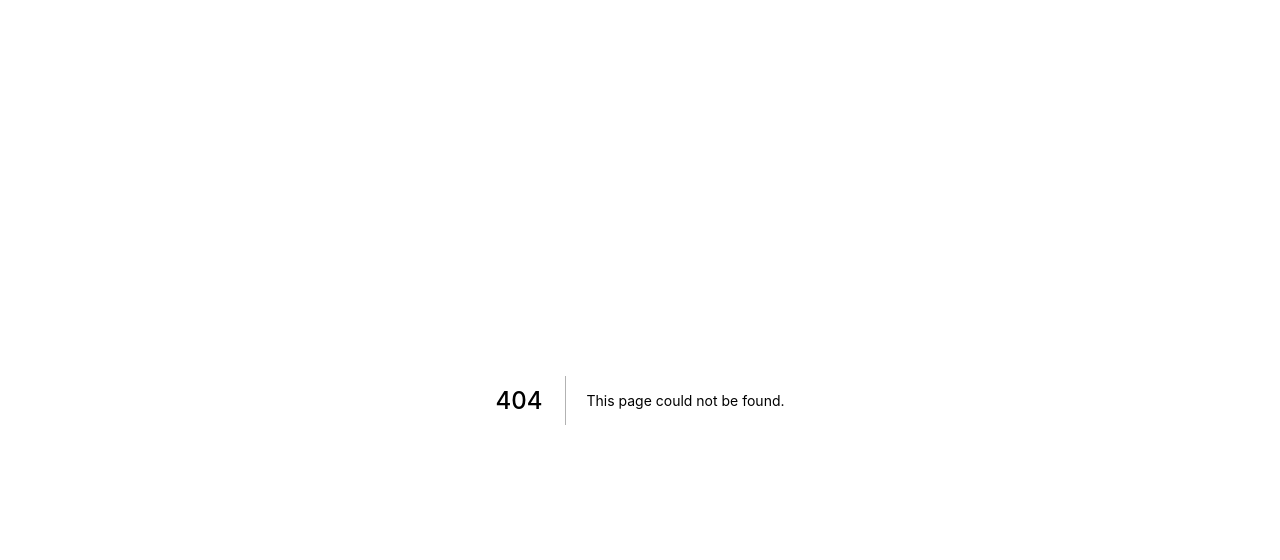
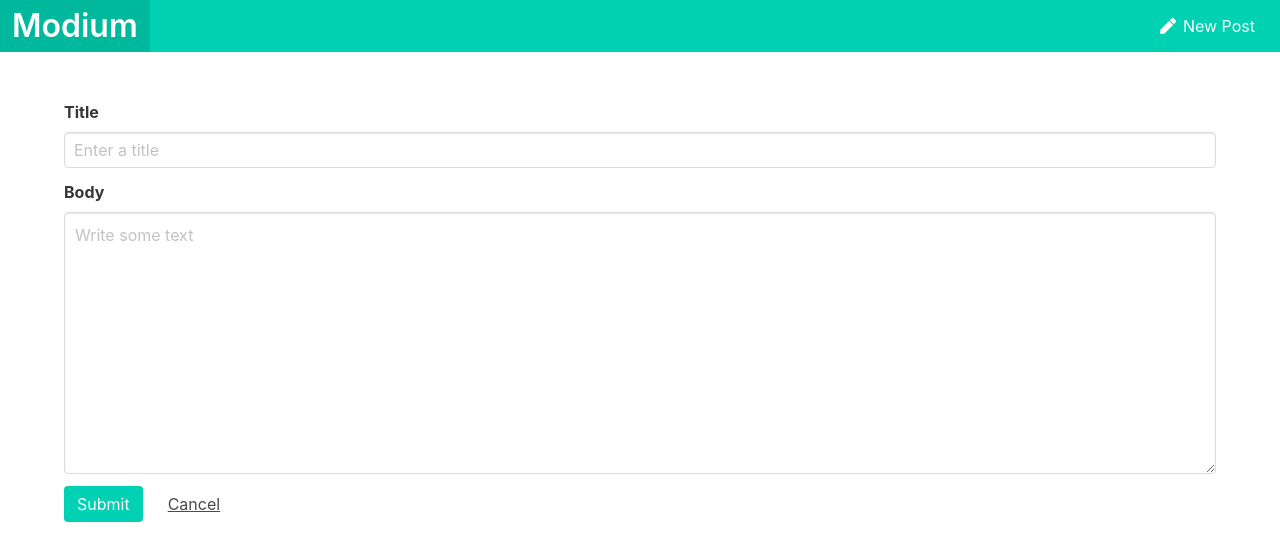
Before and after one commit to razwanizmi/modium, a Next.js app: page /new in a window 1280 px wide. Before the commit this address had no page. Shown: the top 560 px of the page. Built offline with nearby package versions, Linux system fonts and the light colour scheme.

Commit message:
Complete like and refactored

```diff
--- a/components/Navbar.js
+++ b/components/Navbar.js
@@ -17,7 +17,7 @@
     return (
       <nav className="navbar is-primary">
         <div className="navbar-brand">
-          <Link href="/">
+          <Link href="/" prefetch>
             <a className="navbar-item">
               <span className="title is-3 has-text-white">Modium</span>
             </a>
@@ -36,12 +36,14 @@
             <div className="navbar-item">
               <div className="field is-grouped">
                 <p className="control">
-                  <a className="button is-primary" href="/write">
-                    <span className="icon">
-                      <i className="fas fa-pen" />
-                    </span>
-                    <span>New Post</span>
-                  </a>
+                  <Link as="/posts/new" href="/new" prefetch>
+                    <a className="button is-primary">
+                      <span className="icon">
+                        <i className="fas fa-pen" />
+                      </span>
+                      <span>New Post</span>
+                    </a>
+                  </Link>
                 </p>
               </div>
             </div>
--- a/pages/index.js
+++ b/pages/index.js
@@ -13,6 +13,7 @@
               key={post.id}
               as={`/posts/${post.id}`}
               href={`/show?id=${post.id}`}
+              prefetch
             >
               <div className="box post-link">
                 <h3 className="title is-3">{post.title}</h3>
--- /dev/null
+++ b/pages/new.js
@@ -0,0 +1,106 @@
+import fetch from "isomorphic-unfetch";
+import Link from "next/link";
+import Router from "next/router";
+import Layout from "../components/Layout";
+
+class New extends React.Component {
+  state = {
+    form: {
+      title: "",
+      body: ""
+    },
+    loading: false
+  };
+
+  handleChange = e => {
+    const { name, value } = e.target;
+
+    this.setState(({ form }) => ({
+      form: { ...form, [name]: value }
+    }));
+  };
+
+  handleSubmit = async e => {
+    e.preventDefault();
+    const { form } = this.state;
+
+    this.setState(() => ({ loading: true }));
+    const res = await fetch(
+      "https://nameless-inlet-18012.herokuapp.com/posts.json",
+      {
+        method: "POST",
+        headers: {
+          Accept: "application/json",
+          "Content-Type": "application/json"
+        },
+        body: JSON.stringify({
+          post: form
+        })
+      }
+    );
+    const data = await res.json();
+    Router.push(`/posts/${data.id}`);
+  };
+
+  render() {
+    const {
+      form: { title, body },
+      loading
+    } = this.state;
+
+    return (
+      <Layout>
+        <section className="section">
+          <div className="container">
+            <form onSubmit={this.handleSubmit}>
+              <div className="field">
+                <label className="label">Title</label>
+                <div className="control">
+                  <input
+                    className="input"
+                    type="text"
+                    placeholder="Enter a title"
+                    name="title"
+                    value={title}
+                    onChange={this.handleChange}
+                  />
+                </div>
+              </div>
+              <div className="field">
+                <label className="label">Body</label>
+                <div className="control">
+                  <textarea
+                    className="textarea"
+                    placeholder="Write some text"
+                    rows={10}
+                    name="body"
+                    value={body}
+                    onChange={this.handleChange}
+                  />
+                </div>
+              </div>
+              <div className="field is-grouped">
+                <div className="control">
+                  <button
+                    className={`button is-primary ${
+                      loading ? "is-loading" : ""
+                    }`}
+                  >
+                    Submit
+                  </button>
+                </div>
+                <div className="control">
+                  <Link href="/" prefetch>
+                    <button className="button is-text">Cancel</button>
+                  </Link>
+                </div>
+              </div>
+            </form>
+          </div>
+        </section>
+      </Layout>
+    );
+  }
+}
+
+export default New;
--- a/server.js
+++ b/server.js
@@ -9,6 +9,11 @@
   .prepare()
   .then(() => {
     const server = express();
+
+    server.get("/posts/new", (req, res) => {
+      const actualPage = "/new";
+      app.render(req, res, actualPage);
+    });
 
     server.get("/posts/:id", (req, res) => {
       const actualPage = "/show";
```
Also changed, not shown: components/LikeButton.js (added, +30 -0 lines), pages/show.js (+19 -0 lines).
